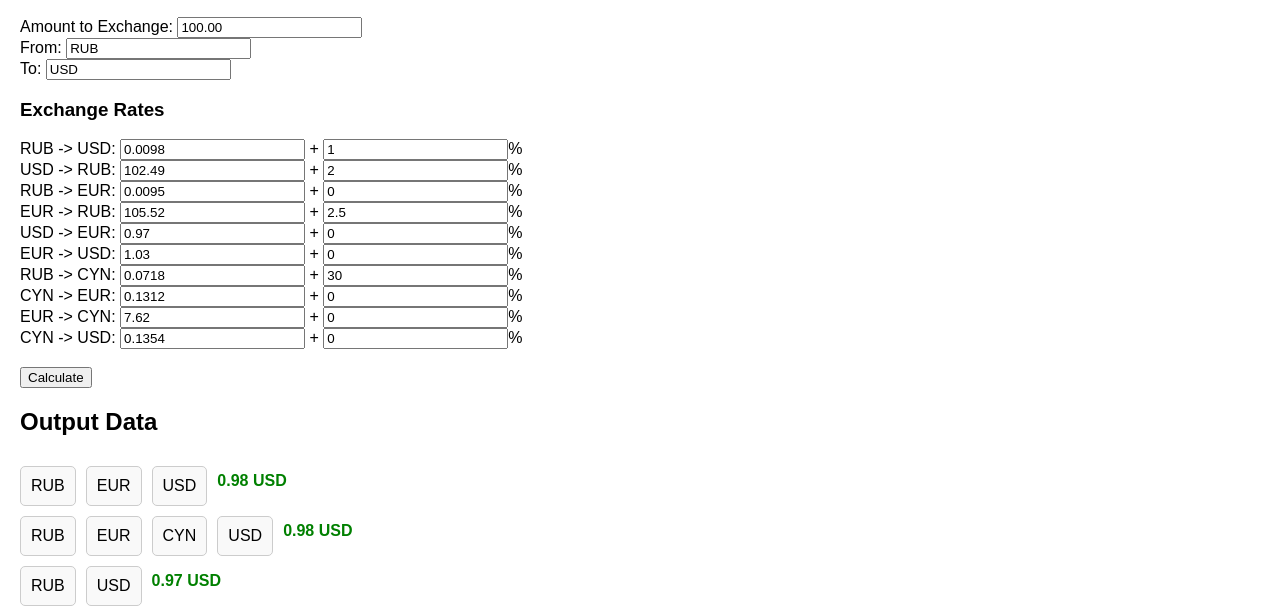
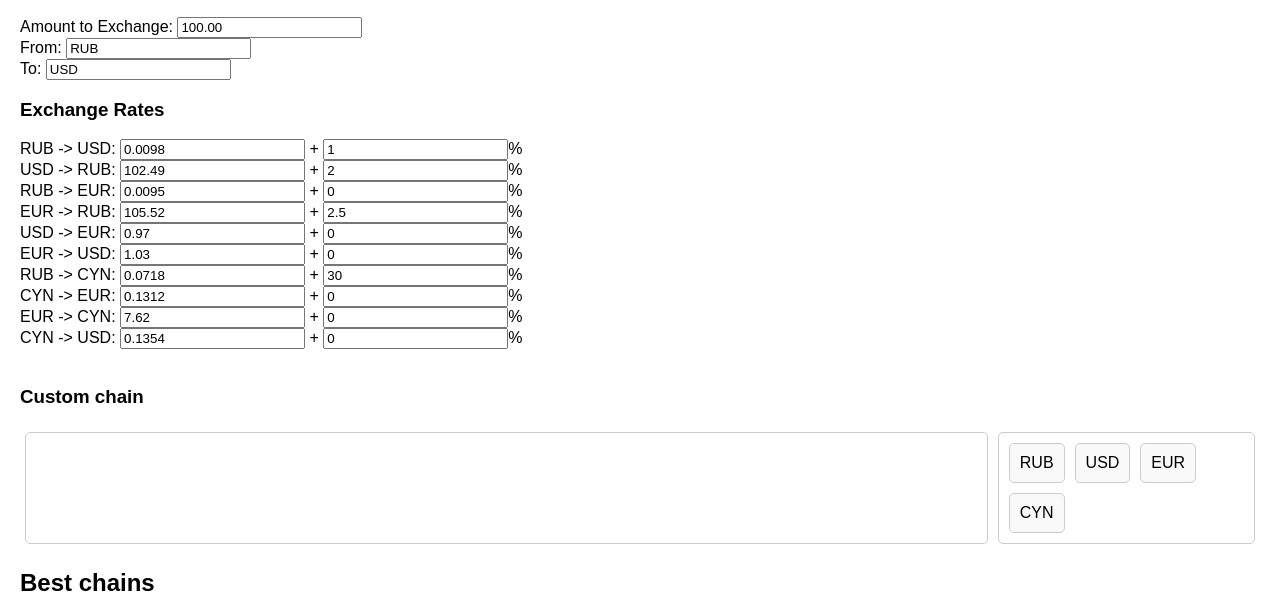
Before and after one commit to s0mth1ng/currency-exchanger, a plain HTML site: page index.html in a window 1280 px wide. Both pictures are taken after a click on the button "Calculate". Shown: the part 111-724 px from the top of the page. Drawn offline with nearby package versions, Linux system fonts and the light colour scheme.

Commit message:
custom chain

```diff
--- a/index.html
+++ b/index.html
@@ -19,7 +19,8 @@
             align-self: center;
         }
 
-        .chain-items {
+        .chain-items,
+        .pool {
             display: flex;
             flex-wrap: wrap;
             gap: 10px;
@@ -32,19 +33,41 @@
             border: 1px solid #ccc;
             border-radius: 5px;
             cursor: grab;
+            height: fit-content;
         }
 
         .chain-result {
             font-weight: bold;
             align-self: center;
         }
+
+        .play {
+            display: flex;
+            width: 100%;
+            justify-content: space-between;
+        }
+
+        .pool {
+            border: 1px solid #ccc;
+            border-radius: 5px;
+            padding: 10px;
+            margin: 5px;
+        }
+
+        #curPool {
+            width: 20%;
+        }
+
+        #customChain {
+            width: 80%;
+        }
     </style>
 </head>
 
 <body>
     <h1>Currency Exchange Strategy</h1>
+    <h2>Input Data</h2>
     <div id="input">
-        <h2>Input Data</h2>
         <label for="amount">Amount to Exchange:</label>
         <input type="number" id="amount" value="100.00"><br>
         <label for="from">From:</label>
@@ -56,9 +79,15 @@
         <div id="rates"></div>
 
         <br>
-        <button onclick="calculate()">Calculate</button>
+        <h3>Custom chain</h3>
+        <div class="play">
+            <div id='customChain' class="pool"></div>
+            <div id='curPool' class='pool'></div>
+        </div>
+        <div id="playResult"></div>
     </div>
-    <h2>Output Data</h2>
+    <h2>Best chains</h2>
+    <button onclick="calculate()">Calculate</button>
     <div id="output">
     </div>
 
--- a/script.js
+++ b/script.js
@@ -64,6 +64,24 @@ var CURS2RATE = Object.assign({}, ...INITIAL_RATES.map((v) => {
     return { [`${v['from']}-${v['to']}`]: { rate: v['rate'], fee: v['fee'] } };
 }));
 const CURRENCIES = [... new Set(INITIAL_RATES.flatMap(v => [v.from, v.to]))];
+const pool = document.getElementById('curPool');
+const customChain = document.getElementById('customChain');
+CURRENCIES.forEach(c => {
+    var cur = document.createElement("div");
+    cur.innerHTML = c;
+    cur.className = "chain-item";
+    pool.appendChild(cur);
+});
+new Sortable(pool, {
+    animation: 150,
+    group: "shared",
+    onEnd: calculateCustomChain
+});
+new Sortable(document.getElementById('customChain'), {
+    group: 'shared',
+    animation: 150,
+    onEnd: calculateCustomChain
+});
 
 function insertRate(rate) {
     var rates = document.getElementById("rates");
@@ -77,17 +95,17 @@ function insertRate(rate) {
 INITIAL_RATES.forEach(insertRate)
 
 function calculateChainResult(curs2rate, chain, amount) {
-    var res = amount;
+    var res = [amount];
     for (let i = 1; i < chain.length; i++) {
         curs = `${chain[i - 1]}-${chain[i]}`;
         if (!(curs in curs2rate)) {
             console.log(`${curs} not in curs2rate`);
-            return null;
+            return res;
         }
         rate = curs2rate[curs];
-        res = res * rate.rate * (1 - rate.fee);
+        res.push(Math.round(res.at(-1) * rate.rate * (1 - rate.fee) * 100) / 100);
     }
-    return Math.round(res * 100) / 100;
+    return res;
 }
 
 function rateChange(node) {
@@ -161,7 +179,7 @@ function setResult(node, res, to) {
 function handleDrag(e) {
     chain = Array.from(e.to.getElementsByClassName("chain-item")).map(v => v.textContent);
     const amount = parseFloat(document.getElementById("amount").value);
-    res = calculateChainResult(CURS2RATE, chain, amount);
+    res = calculateChainResult(CURS2RATE, chain, amount).at(-1);
     setResult(e.to.parentElement.getElementsByClassName("chain-result")[0], res, chain.at(-1));
 }
 
@@ -173,7 +191,7 @@ function calculate() {
     output = document.getElementById("output");
     output.innerHTML = "";
     const chains = prepareChains(from, to, CURRENCIES, 10);
-    const chain2result = chains.map(chain => [chain, calculateChainResult(CURS2RATE, chain, amount)])
+    const chain2result = chains.map(chain => [chain, calculateChainResult(CURS2RATE, chain, amount).at(-1)])
     chain2result.sort((a, b) => b[1] - a[1]);
     console.log(chain2result);
     chain2result.forEach(v => {
@@ -208,3 +226,22 @@ function calculate() {
         });
     })
 }
+
+function calculateCustomChain() {
+    const customChain = document.getElementById('customChain');
+    chain = Array.from(customChain.getElementsByClassName("chain-item")).map(v => v.textContent);
+    const amount = parseFloat(document.getElementById("amount").value);
+    res = calculateChainResult(CURS2RATE, chain, amount);
+    node = document.getElementById("playResult");
+    node.innerHTML = "";
+    for (let i = 1; i < chain.length; i++) {
+        step = document.createElement("div");
+        node.appendChild(step);
+        if (i < res.length) {
+            step.innerHTML = `${chain[i - 1]} -> ${chain[i]}: ${res[i]} ${chain[i]}`;
+        } else {
+            step.innerHTML = "Not enough data (probably unknown currencies";
+            break
+        }
+    }
+}
```
